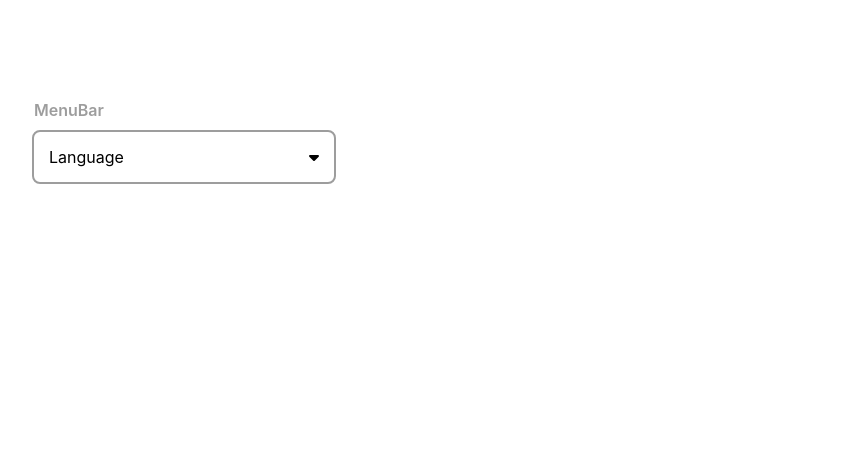
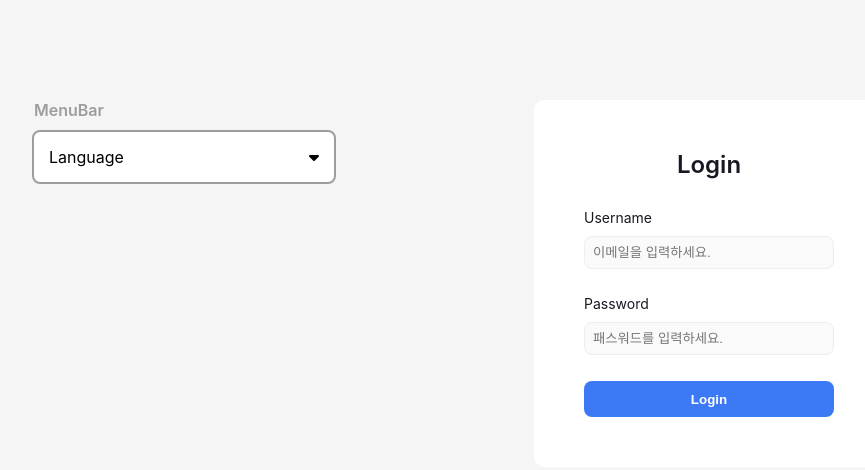
Before and after one commit to nxnaxx/UI_components, a React app in the folder navigation/: page / in a window 1280 px wide. Shown: the whole page, without its empty margins (66-931 px from the left). Built offline with nearby package versions, Linux system fonts and the light colour scheme.

Commit message:
Add login form design

```diff
--- a/navigation/src/components/DropdownList.js
+++ b/navigation/src/components/DropdownList.js
@@ -67,7 +67,7 @@ const CategoryList = styled.div`
   margin-top: 5px;
   border-radius: 8px;
   background: #ffffff;
-  filter: drop-shadow(0px 0px 24px rgba(0, 0, 0, 0.2));
+  filter: drop-shadow(0px 0px 8px rgba(0, 0, 0, 0.2));
 
   div {
     display: flex;
--- /dev/null
+++ b/navigation/src/components/Login.js
@@ -0,0 +1,79 @@
+import React from 'react';
+import styled from '@emotion/styled';
+
+const Container = styled.div`
+  width: 250px;
+  margin: 100px;
+  padding: 50px;
+  border-radius: 10px;
+  background: #fff;
+`;
+
+const LoginLabel = styled.label`
+  display: block;
+  color: #181823;
+  font-size: 24px;
+  font-weight: 600;
+  text-align: center;
+`;
+
+const LoginForm = styled.form`
+  display: flex;
+  flex-direction: column;
+  gap: 26px;
+  margin-top: 30px;
+`;
+
+const SubLabel = styled.label`
+  color: #181823;
+  font-size: 14px;
+`;
+
+const LoginInput = styled.input`
+  box-sizing: border-box;
+  display: flex;
+  flex-direction: row;
+  justify-content: center;
+  align-items: center;
+  width: 100%;
+  margin-top: 10px;
+  padding: 8px;
+  border: 1px solid #eee;
+  border-radius: 8px;
+  background: rgba(249, 249, 249, 0.8);
+
+  &:focus {
+    outline: 2px solid #3c79f5;
+  }
+`;
+
+const LoginSubmitButton = styled.button`
+  width: 100%;
+  height: 36px;
+  padding: 8px;
+  border: none;
+  border-radius: 8px;
+  background: #3c79f5;
+  color: #fff;
+  font-weight: 600;
+  cursor: pointer;
+`;
+
+export default function Login() {
+  return (
+    <Container>
+      <LoginLabel>Login</LoginLabel>
+      <LoginForm>
+        <SubLabel>
+          Username
+          <LoginInput type="text" placeholder="이메일을 입력하세요." />
+        </SubLabel>
+        <SubLabel>
+          Password
+          <LoginInput type="password" placeholder="패스워드를 입력하세요." />
+        </SubLabel>
+        <LoginSubmitButton type="submit">Login</LoginSubmitButton>
+      </LoginForm>
+    </Container>
+  );
+}
--- a/navigation/src/index.css
+++ b/navigation/src/index.css
@@ -1,5 +1,6 @@
 body {
   margin: 0;
+  background: #f5f5f5;
   font-family: -apple-system, BlinkMacSystemFont, 'Segoe UI', 'Roboto', 'Oxygen',
     'Ubuntu', 'Cantarell', 'Fira Sans', 'Droid Sans', 'Helvetica Neue',
     sans-serif;
@@ -11,3 +12,7 @@ code {
   font-family: source-code-pro, Menlo, Monaco, Consolas, 'Courier New',
     monospace;
 }
+
+.app {
+  display: flex;
+}
--- a/navigation/src/pages/App.js
+++ b/navigation/src/pages/App.js
@@ -1,9 +1,11 @@
 import DropdownList from '../components/DropdownList';
+import Login from '../components/Login';
 
 function App() {
   return (
-    <div>
+    <div className="app">
       <DropdownList />
+      <Login />
     </div>
   );
 }
```
